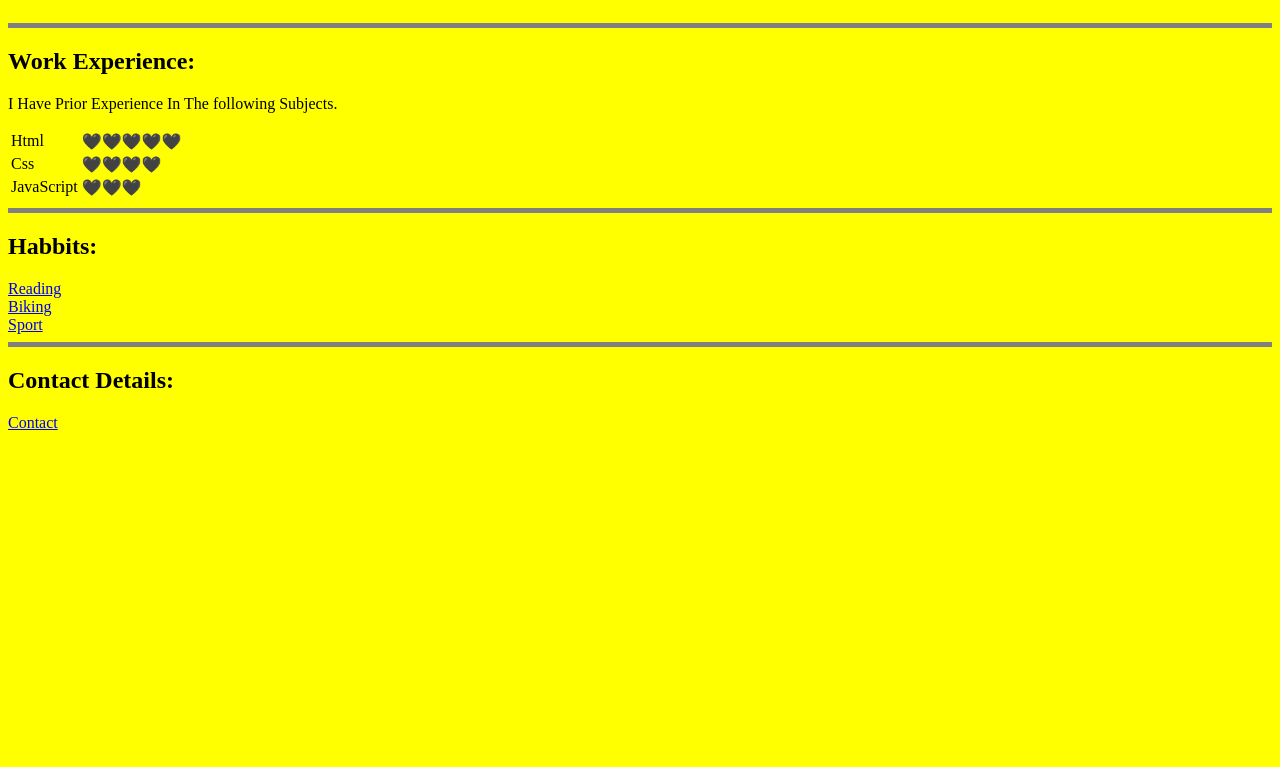
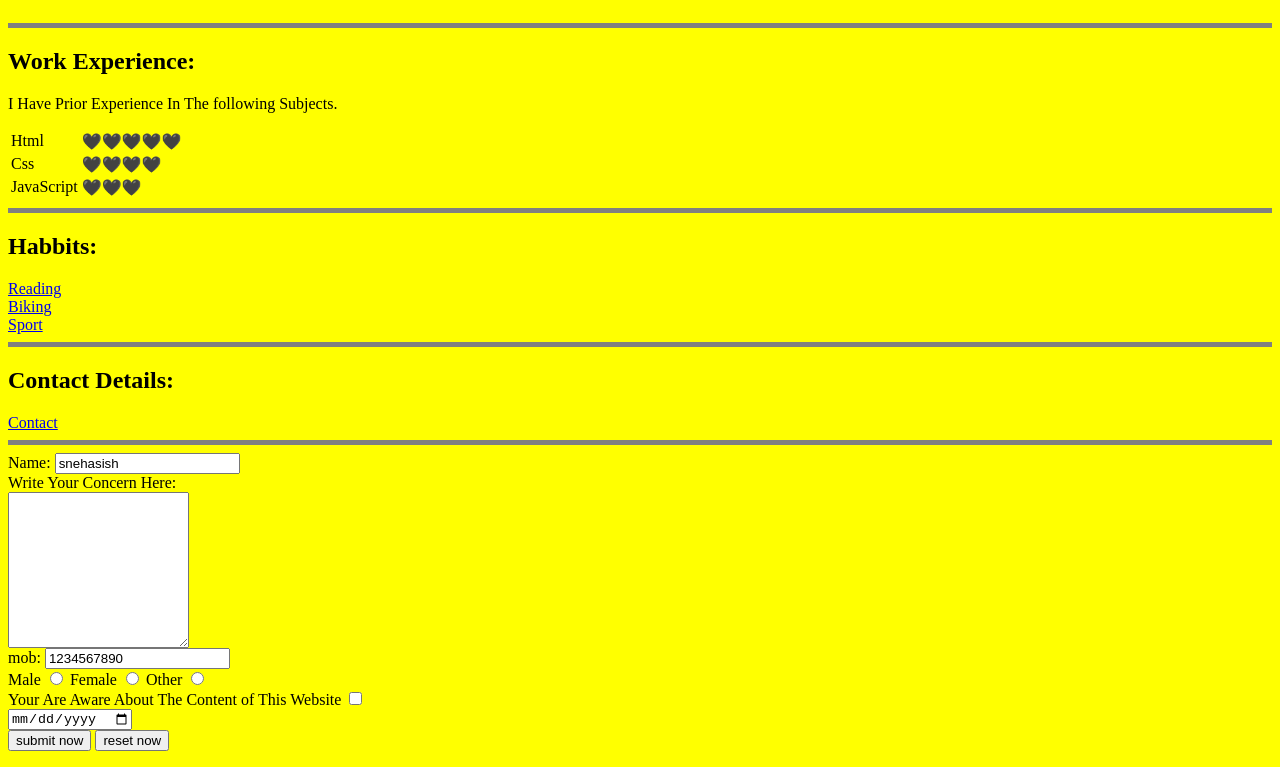
Before and after one commit to Snehasish2002/Resume, a plain HTML site: page index.html in a window 1280 px wide. Shown: the part 410-1177 px from the top of the page. Before the commit the page ends 850 px from the top, so only its background shows below. Drawn offline with Linux system fonts and the light colour scheme.

Commit message:
Update index.html
add an form

```diff
--- a/index.html
+++ b/index.html
@@ -61,5 +61,38 @@
 <hr size="5" noshade>
 <h2>Contact Details:</h2>
 <a href="contact.html" target="_blank">Contact</a>
+  <hr size="5" noshade>
+<form>
+<div>
+<label for="name">Name:</label>
+<input type="text" id="name" value="snehasish" name="Myname">
+</div>
+<label for="text">Write Your Concern Here:</label><br>
+<textarea  id="text" name="mytext"cols="20" rows="10" value="Write Your Concern Here"></textarea>
+<div>
+<label for="number">mob:</label>
+<input type="number" id="number" name="mynumber" value="1234567890">
+</div>
+<div>
+<label for="gender">Male</label>
+<input type="radio" id="gender" name="mygender">
+<label for="gender">Female</label>
+<input type="radio" id="gender" name="mygender">
+<label for="gender">Other</label>
+<input type="radio" id="gender" name="mygender">
+</div>
+<div>
+<label for="content">Your Are Aware About The Content of This Website</label>
+<input type="checkbox" id="content" name="yes">
+</label>
+</div>
+<div>
+<input type="date" name="today date">
+</div>
+<div>
+<input type="submit" value="submit now">
+<input type="reset" value="reset now">
+</div>
+</form>
 </body>
 </html>
```
